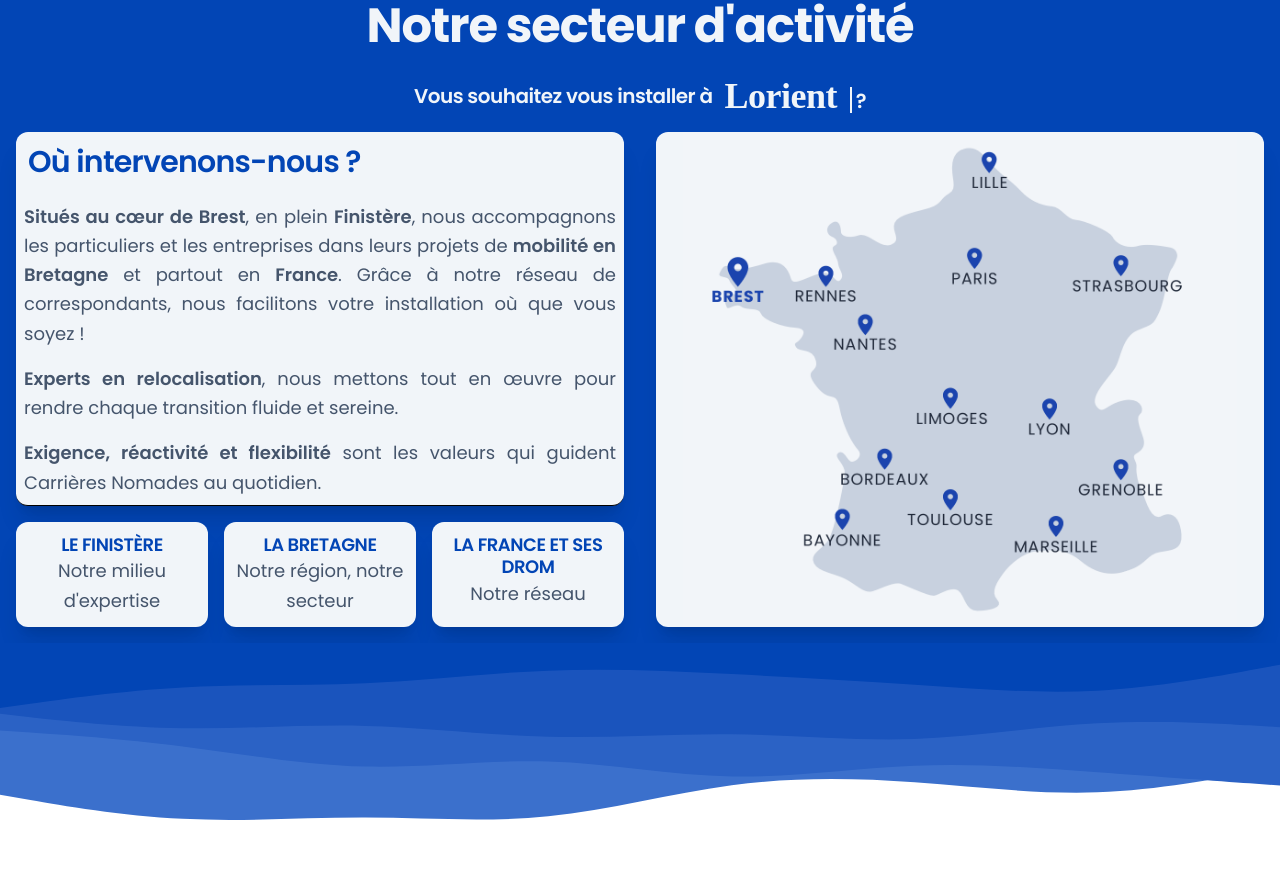
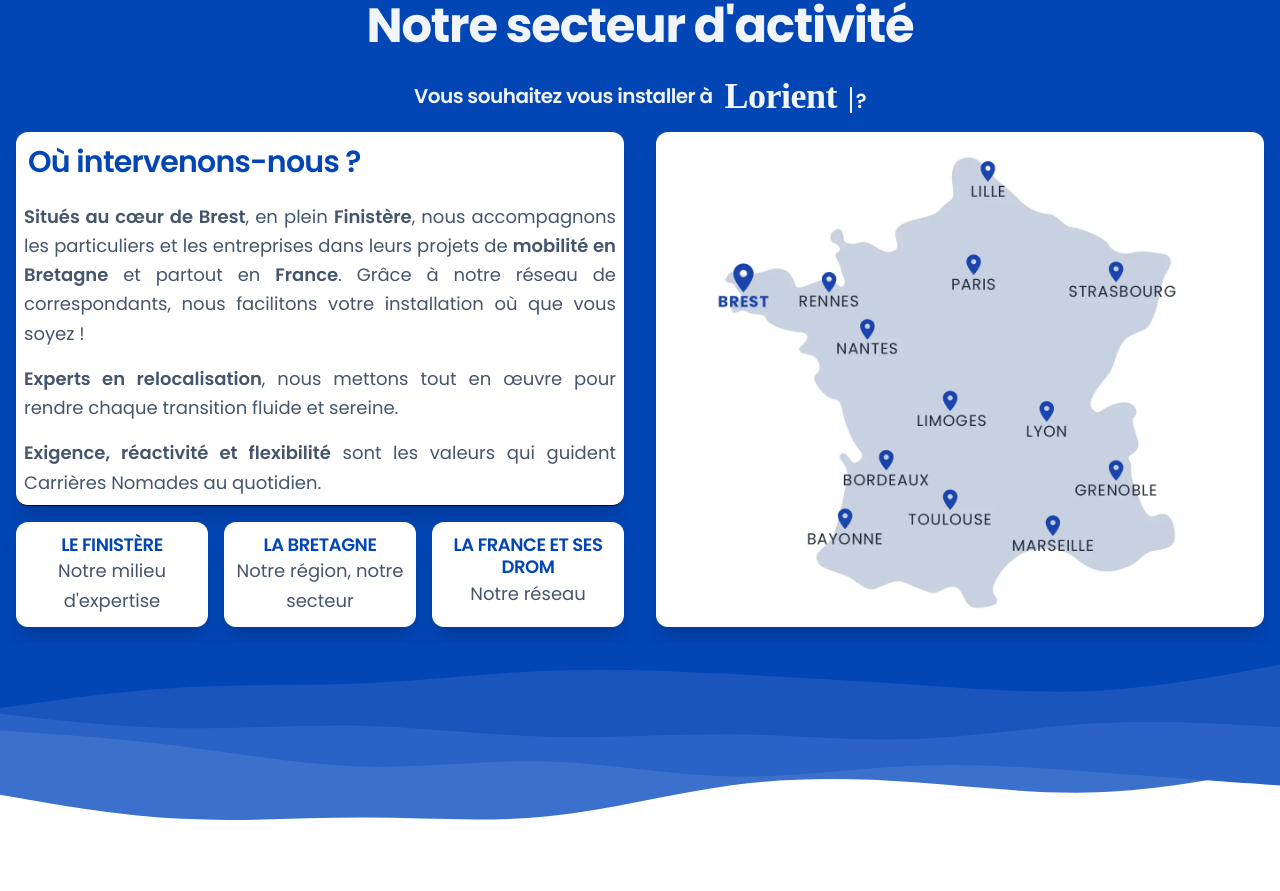
Before and after one commit to blue-mind-relocation-bien-etre/site-blue-mind, a Vue app: page /carrieres-nomades in a window 1280 px wide. Shown: the part 3494-4385 px from the top of the page. Built offline with nearby package versions, Linux system fonts and the light colour scheme; a web font is replaced by a local one.

Commit message:
couleur secteur d'activités

```diff
--- a/src/components/carrieres_nomades/Location.vue
+++ b/src/components/carrieres_nomades/Location.vue
@@ -25,7 +25,7 @@
         <div class="flex flex-col justify-center w-full h-full">
           <!-- div pour titre + texte -->
           <div
-            class="flex flex-col justify-center border-b bg-slate-100 rounded-xl shadow-xl mb-4"
+            class="flex flex-col justify-center border-b bg-white rounded-xl shadow-xl mb-4"
           >
             <h4
               class="text-xl sm:text-2xl lg:text-3xl font-semibold text-secondary tracking-tight leading-tight p-3"
@@ -51,12 +51,11 @@
             </i18n-t>
           </div>
           <!-- div pour les 3 cartes -->
-          <!-- flex justify-center -->
           <div class="grid grid-cols-1 lg:grid-cols-3 gap-4">
             <div
               v-for="n in 3"
               :key="n"
-              class="bg-slate-100 items-center rounded-xl shadow-xl p-3"
+              class="bg-white items-center rounded-xl shadow-xl p-3"
             >
               <h5
                 class="text-secondary text-lg font-semibold tracking-tight leading-tight uppercase text-center"
@@ -71,7 +70,7 @@
         </div>
         <!-- div pour carte -->
         <div
-          class="relative h-full w-full rounded-xl shadow-xl overflow-hidden min-h-75 bg-slate-100"
+          class="relative h-full w-full rounded-xl shadow-xl overflow-hidden min-h-75 bg-white"
         >
           <img
             src="@/assets/carte-france.webp"
```
Also changed, not shown: src/assets/carte-france.webp.
